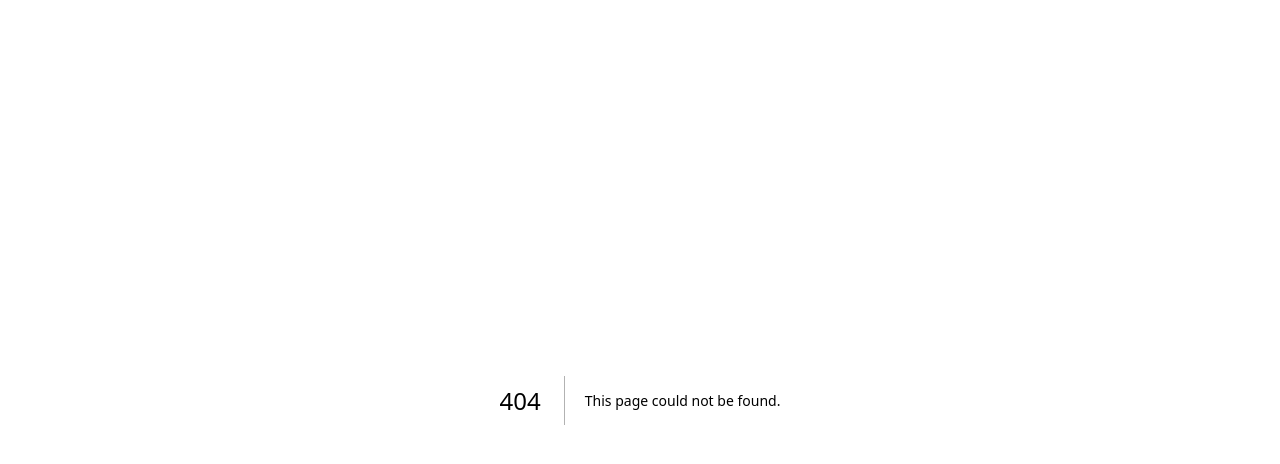
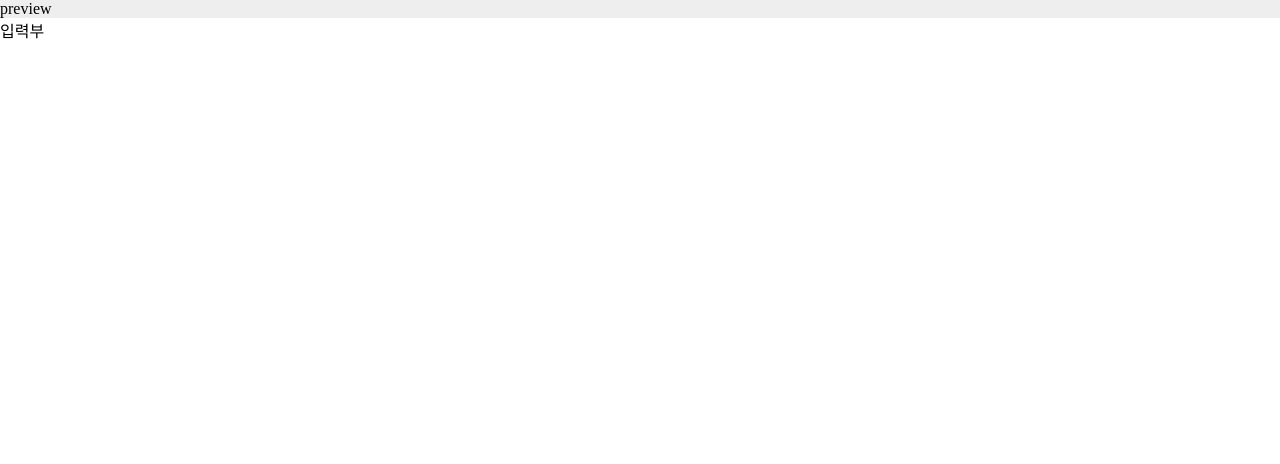
Before and after one commit to Jooeun-K/octo-generator, a Next.js app: page /talk in a window 1280 px wide. Before the commit this address had no page. Shown: the top 464 px of the page. Built offline with nearby package versions, Linux system fonts and the light colour scheme.

Commit message:
feat: talk preview 컴포넌트 생성

```diff
--- /dev/null
+++ b/components/talk/preview/TalkPreview.module.css
@@ -0,0 +1,3 @@
+.wrapper {
+  background: #eeeeee;
+}
--- /dev/null
+++ b/components/talk/preview/index.tsx
@@ -0,0 +1,7 @@
+import styles from "./TalkPreview.module.css";
+
+const TalkPreview = () => {
+  return <div className={styles.wrapper}>preview</div>;
+};
+
+export default TalkPreview;
--- /dev/null
+++ b/pages/talk/index.tsx
@@ -0,0 +1,12 @@
+import TalkPreview from "@/components/talk/preview";
+
+const Talk = () => {
+  return (
+    <>
+      <TalkPreview />
+      <div>입력부</div>
+    </>
+  );
+};
+
+export default Talk;
--- a/styles/globals.css
+++ b/styles/globals.css
@@ -1,9 +1,9 @@
 :root {
   --max-width: 1100px;
   --border-radius: 12px;
-  --font-mono: ui-monospace, Menlo, Monaco, 'Cascadia Mono', 'Segoe UI Mono',
-    'Roboto Mono', 'Oxygen Mono', 'Ubuntu Monospace', 'Source Code Pro',
-    'Fira Mono', 'Droid Sans Mono', 'Courier New', monospace;
+  --font-mono: ui-monospace, Menlo, Monaco, "Cascadia Mono", "Segoe UI Mono",
+    "Roboto Mono", "Oxygen Mono", "Ubuntu Monospace", "Source Code Pro",
+    "Fira Mono", "Droid Sans Mono", "Courier New", monospace;
 
   --foreground-rgb: 0, 0, 0;
   --background-start-rgb: 214, 219, 220;
@@ -87,12 +87,6 @@ body {
 
 body {
   color: rgb(var(--foreground-rgb));
-  background: linear-gradient(
-      to bottom,
-      transparent,
-      rgb(var(--background-end-rgb))
-    )
-    rgb(var(--background-start-rgb));
 }
 
 a {
```
Also changed, not shown: 1 other file (tests, documents, lock files or other folders).
